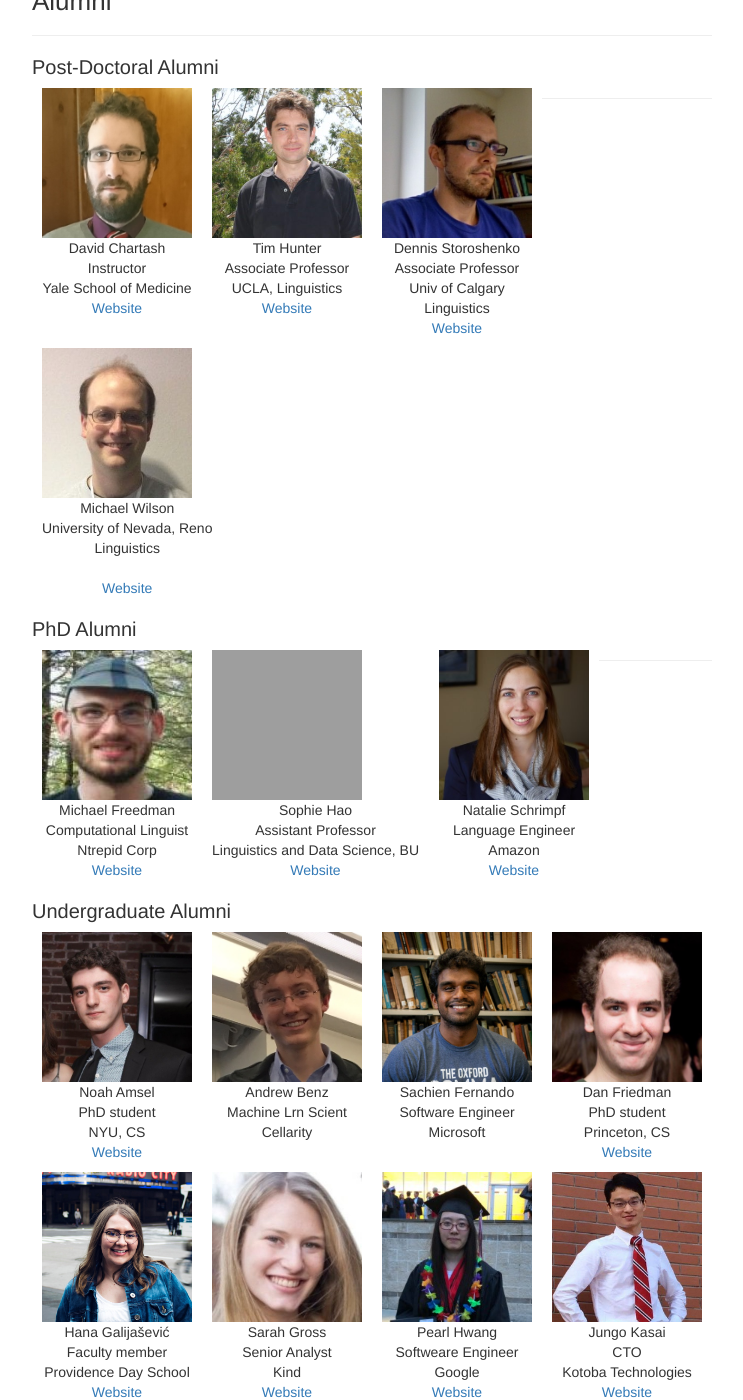
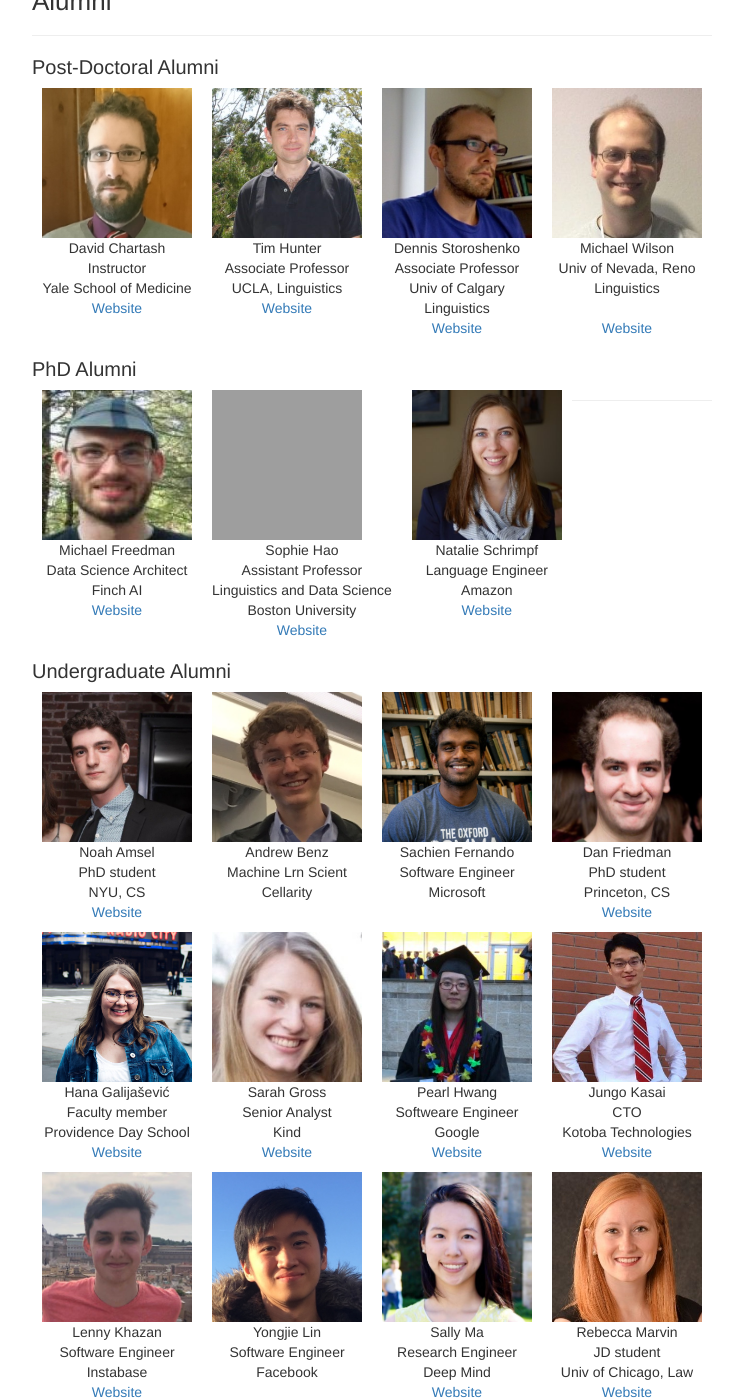
Before and after one commit to clay-lab/clay-lab.github.io, a Jekyll site: the page built from members.html, in a window 1280 px wide and 1400 px high, scrolled down 1952 px. Shown: the whole window, without its empty margins (268-1011 px from the left). Built offline with Jekyll 4.4.1, drawn with Linux system fonts in a browser that asks for light colours; some of the changed text lies outside the part shown; grey boxes are pictures that could not be loaded.

Commit message:
student updates formatting

```diff
--- a/_data/members.yml
+++ b/_data/members.yml
@@ -29,19 +29,19 @@
     - name : Anton Hampe
       photo: /photos/test.jpg
       email: anton.hampe@yale.edu
-      #url: https://ling.yale.edu/people/ayla-karakas
+      #url: https://ling.yale.edu/profile/anton-hampe
       title : PhD student <br> Linguistics
 
     - name : Ayla Karakas
       photo: /photos/ayla_profile.jpg
       email: ayla.karakas@yale.edu
-      url: https://ling.yale.edu/people/ayla-karakas
+      url: https://ling.yale.edu/profile/ayla-karakas
       title : PhD student <br> Linguistics
 
     - name : Bella Senturia
       photo: /photos/bella_profile.jpg
       email: isabella.senturia@yale.edu
-      url: https://ling.yale.edu/people/isabella-senturia
+      url: https://ling.yale.edu/profile/isabella-senturia
       title : PhD student <br> Linguistics
 
     - name : Kaya Stechly
@@ -156,7 +156,7 @@
       photo: /photos/michael_profile.jpg
       email: mwilson3@unr.edu
       url: https://sites.udel.edu/michaelwilson/
-      title : University of Nevada, Reno <br> Linguistics
+      title : Univ of Nevada, Reno <br> Linguistics
 
 
 phd-alumni:
@@ -164,15 +164,15 @@
     - name : Michael Freedman
       photo: /photos/mike_profile.jpg
       url: https://www.linkedin.com/in/michael-freedman-92a48882/
-      title : Computational Linguist
-      location: Ntrepid Corp
+      title : Data Science Architect
+      location: Finch AI
 
     - name : Sophie Hao
       photo: https://ling.yale.edu/sites/default/files/styles/medium/public/pictures/picture-115-1516231237.jpg
       email: sophie.hao@nyu.edu
       url: https://www.notaphonologist.com
       title : Assistant Professor
-      location: Linguistics and Data Science, BU
+      location: Linguistics and Data Science <BR> Boston University
 
     - name : Natalie Schrimpf
       photo: /photos/natalie_profile.jpg
@@ -256,8 +256,8 @@
     - name : Tom McCoy
       photo: /photos/tom_profile.jpg
       url: https://tommccoy1.github.io
-      title : Postdoctoral researcher
-      location: Princeton, CS
+      title : Assistant Professor
+      location: Yale, Linguistics
 
     - name : Simon Mendelsohn
       photo:  /photos/simon_profile.jpg
@@ -269,14 +269,14 @@
       photo: /photos/will_profile.jpg
       title: Assistant Professor
       url: https://lambdaviking.com/
-      location: Toyota Technical Institute at Chicago
+      location: TTIC
 
     - name : William Min
       photo: /photos/min_profile.jpg
       email: w.min@yale.edu
       url: https://www.linkedin.com/in/william-min-92a78a234/
       title: MS student
-      location: Uppsala University, Data Science
+      location: Uppsala University <BR> Data Science
 
     - name : Jackson Petty
       photo : /photos/jackson_profile.jpg
```
Also changed, not shown: photos/bella_profile.jpg.
